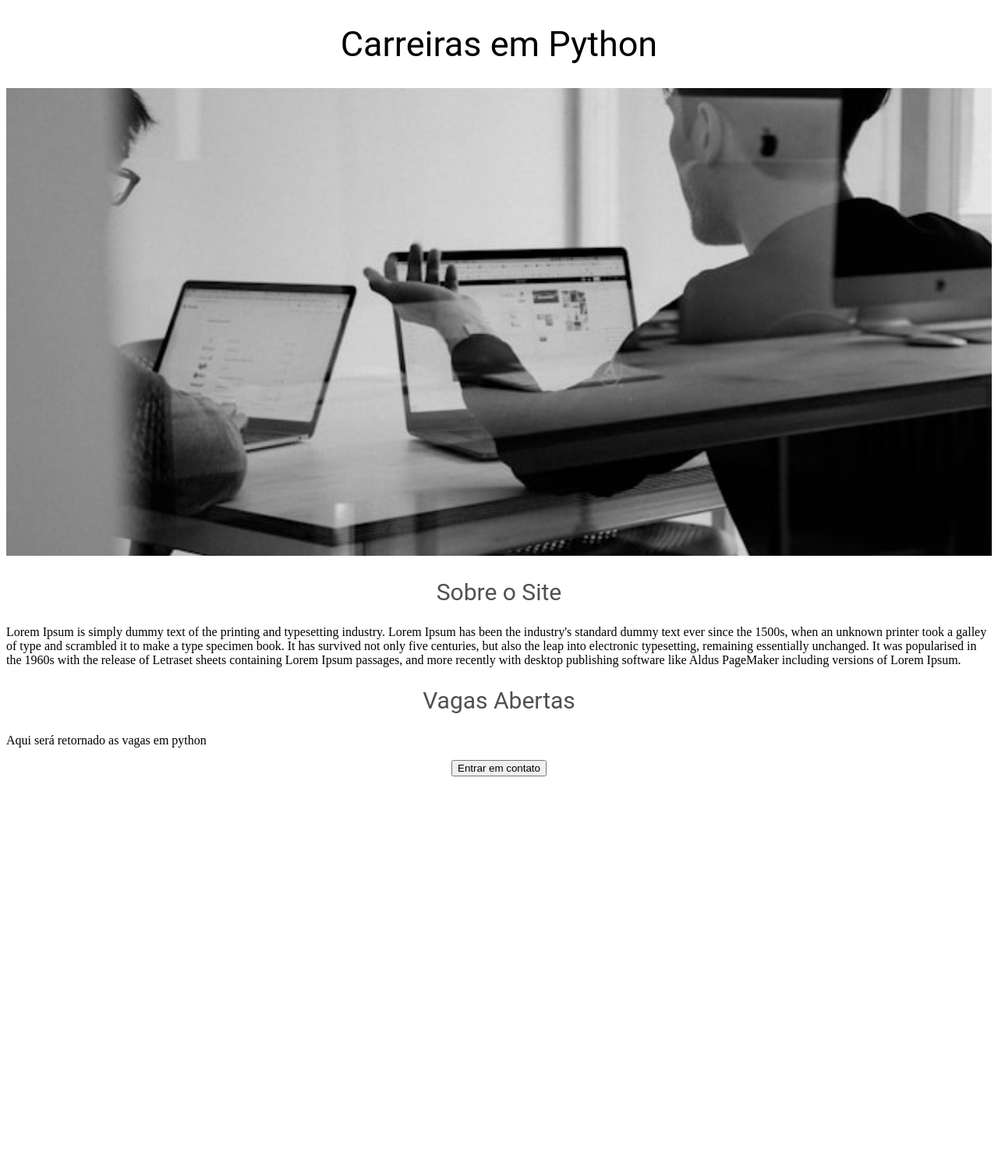
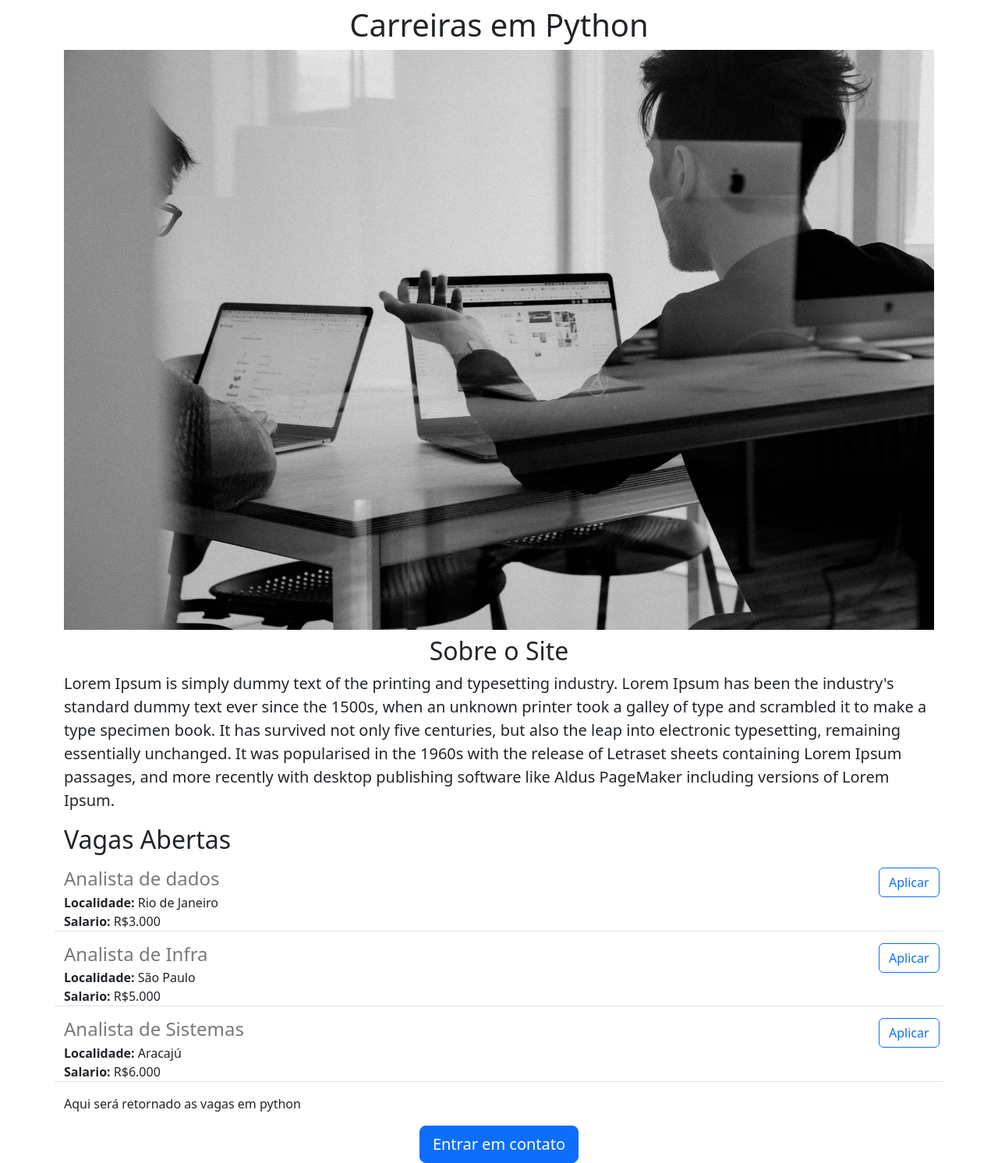
Before and after one commit to lfngtec/Python-carreias, a Flask app: page / in a window 1280 px wide. Shown: the whole page at 78% size. Before the commit the page ends 996 px from the top, so only its background shows below. Run offline with Flask 3, Linux system fonts and the light colour scheme.

Commit message:
add dados e json

```diff
--- a/app.py
+++ b/app.py
@@ -1,11 +1,33 @@
-from flask import Flask, render_template, request, redirect, url_for
+from flask import Flask, render_template, request, redirect, url_for, jsonify
 
 app = Flask(__name__)
+
+VAGAS = [{
+    'id': 1,
+    'titulo': 'Analista de dados',
+    'localidade': 'Rio de Janeiro',
+    'salario': 'R$3.000'
+}, {
+    'id': 2,
+    'titulo': 'Analista de Infra',
+    'localidade': 'São Paulo',
+    'salario': 'R$5.000'
+}, {
+    'id': 3,
+    'titulo': 'Analista de Sistemas',
+    'localidade': 'Aracajú',
+    'salario': 'R$6.000'
+}]
 
 
 @app.route("/")
 def hello_world():
-  return render_template("home.html")
+  return render_template("home.html", vagas=VAGAS)
+
+
+@app.route("/vagas")
+def lista_vagas():
+  return jsonify(VAGAS)
 
 
 if __name__ == "__main__":
--- a/templates/home.html
+++ b/templates/home.html
@@ -4,23 +4,29 @@
     <meta charset="utf-8">
     <meta name="viewport" content="width=device-width, initial-scale=1">
     <title>Home</title>
-    <link rel="stylesheet" href="{{url_for('static', filename='style.css')}}"/>
 
+  <link rel="stylesheet" href="https://cdn.jsdelivr.net/npm/bootstrap@5.3.2/dist/css/bootstrap.min.css" integrity="sha384-T3c6CoIi6uLrA9TneNEoa7RxnatzjcDSCmG1MXxSR1GAsXEV/Dwwykc2MPK8M2HN" crossorigin="anonymous">
     </head>
   <title>HomePage</title>
 
     <body>
-      <div id="conbainer">
-      <h1>Carreiras em Python</h1>
-      <img id="banner" src="{{url_for('static', filename='carreiras.jpg')}}"/>
-      <h2>Sobre o Site</h2>
-      <p>
+      <div class="container">
+      <h1 class="text-center mt-2 mb-2">Carreiras em Python</h1>
+      <img class="img-fluid" src="{{url_for('static', filename='carreiras1.jpg')}}"/>
+      <h2 class="text-center mt-2">Sobre o Site</h2>
+      <p class="lead">
         Lorem Ipsum is simply dummy text of the printing and typesetting industry. Lorem Ipsum has been the industry's standard dummy text ever since the 1500s, when an unknown printer took a galley of type and scrambled it to make a type specimen book. It has survived not only five centuries, but also the leap into electronic typesetting, remaining essentially unchanged. It was popularised in the 1960s with the release of Letraset sheets containing Lorem Ipsum passages, and more recently with desktop publishing software like Aldus PageMaker including versions of Lorem Ipsum.
       </p>
       <h2> Vagas Abertas</h2>
+        <p>
+          {% for vaga in vagas %}
+         {% include 'includes/vagas_item.html'%}
+          {% endfor %}
+
+        </p>
       <p>Aqui será retornado as vagas em python</p>
-      <div style="text-align: center">
-        <button class="button is-primary">Entrar em contato</button>
+      <div class="text-center">
+        <button class="btn btn-primary btn-lg">Entrar em contato</button>
       </div>
       </div>
     </body>
--- /dev/null
+++ b/templates/includes/vagas_item.html
@@ -0,0 +1,18 @@
+ <div class="row border-bottom" style="margin-bottom:15px;">
+   <div class="col-11">
+            <h4 style="color: rgb(120, 120, 120); margin-bottom: 4px;"">
+              {{vaga.titulo}}
+            </h4>
+            <div>
+              <strong>Localidade:</strong>
+              {{vaga.localidade}}
+            </div>
+            <div>
+              <strong>Salario:</strong>
+              {{vaga.salario}}
+            </div>
+     </div>
+   <div class="col-1">
+   <button type="button" class="btn btn-outline-primary">Aplicar</button>
+     </div>
+</div>
```
Also changed, not shown: static/carreiras1.jpg (added).
